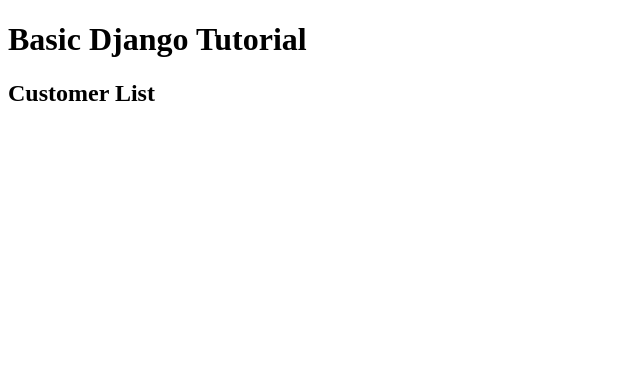
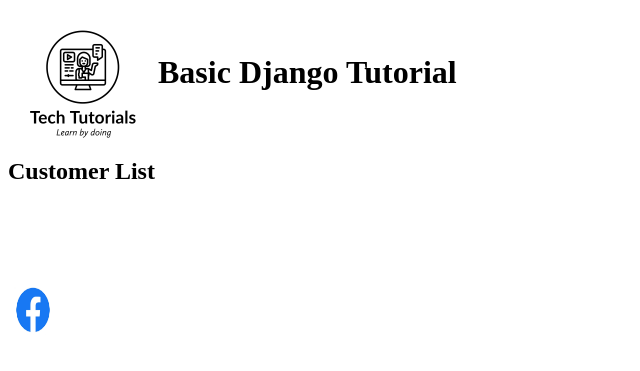
Before and after one commit to Rabindra-Sapkota/Django-HandsOn, a Django app: page / in a window 1280 px wide. Shown: the top 371 px of the page, without its empty margins (0-640 px from the left). Run offline with Django 4.2, Linux system fonts and the light colour scheme; data that the repository does not hold is empty.

Commit message:
Static Files Added

```diff
--- a/basic_django/basic_django/settings.py
+++ b/basic_django/basic_django/settings.py
@@ -11,10 +11,11 @@ https://docs.djangoproject.com/en/4.2/ref/settings/
 """
 
 from pathlib import Path
+import os
 
 # Build paths inside the project like this: BASE_DIR / 'subdir'.
 BASE_DIR = Path(__file__).resolve().parent.parent
-
+STATICFILES_DIRS = [os.path.join(BASE_DIR, 'static')]
 
 # Quick-start development settings - unsuitable for production
 # See https://docs.djangoproject.com/en/4.2/howto/deployment/checklist/
--- a/basic_django/favmusics/templates/base.html
+++ b/basic_django/favmusics/templates/base.html
@@ -1,11 +1,15 @@
+{% load static %}
 <!DOCTYPE html>
 <html>
     <head>
+        <link rel="stylesheet" href="{% static 'style.css' %}" type="text/css">
+        <link rel="icon" href="{% static 'images/icon_image.ico' %}">
         <title>Django Basic</title>
     </head>
 
     <body>
-        <h1>Basic Django Tutorial</h1>
+        <img src="{% static 'images/LogoBlack.png' %}" alt="Tech Tutorial Logo" class="logo">
+        <div class="top-header"><h1>Basic Django Tutorial</h1></div>
         {% block content %}
         {% endblock content %}
     </body>
--- a/basic_django/favmusics/templates/customer_detail.html
+++ b/basic_django/favmusics/templates/customer_detail.html
@@ -1,15 +1,17 @@
 {% extends "base.html" %}
+{% load static %}
 {% block content %}
-    <h2>Information about: {{ customer.name|capfirst }}</h2>
+    <h2 class="clear">Information about: {{ customer.name|capfirst }}</h2>
     <p>DOB: {{ customer.dob|date:"Y-M-d" }}</p>
     <p>Gender: {{ customer.gender }}</p>
     {% if customer.music.all %}
         <p>Fovourite Musics: </p>
         <ul>
             {% for music in customer.music.all %}
-            <li>{{ music }}</li>
+            <li class="arrow-list">{{ music }}</li>
             {% endfor %}
         </ul>
+        <img src="{% static 'images/twitter.png' %}" alt="Twitter Logo" class="social-icon">
     {% endif %}
 
 {% endblock content %}
--- a/basic_django/favmusics/templates/home.html
+++ b/basic_django/favmusics/templates/home.html
@@ -1,9 +1,11 @@
 {% extends "base.html" %}
+{% load static %}
 {% block content %}
-    <div>
+    <div class="clear">
         <h2>Customer List</h2>
         {% for customer in customers %}
-            <li class="customer_name"><a href="{% url 'customer_info' customer.id %}">{{ customer.name }}</a></li>
+            <li class="customer_name"><a href="{% url 'customer_info' customer.id %}" style="text-decoration: none;font-size: 24px;">{{ customer.name }}</a></li>
         {% endfor %}
+        <img src="{% static 'images/facebook.jpg' %}" alt="Facebook Logo" class="social-icon">
     </div>
 {% endblock content %}
--- /dev/null
+++ b/basic_django/static/style.css
@@ -0,0 +1,24 @@
+.logo{
+    width: 150px;
+    height: 150px;
+    float: left;
+}
+
+.clear{
+    clear: both;
+}
+
+.top-header{
+    width: 50%;
+    padding-top: 25px;
+}
+
+.arrow-list{
+    list-style-image: url('images/bullet_image.jpg');
+}
+
+.social-icon{
+    width: 50px;
+    height: 50px;
+    margin-top: 80px;
+}
```
Also changed, not shown: README.md, basic_django/static/images/LogoBlack.png (added), basic_django/static/images/bullet_image.jpg (added), basic_django/static/images/facebook.jpg (added), basic_django/static/images/icon_image.ico (added), basic_django/static/images/twitter.png (added).
